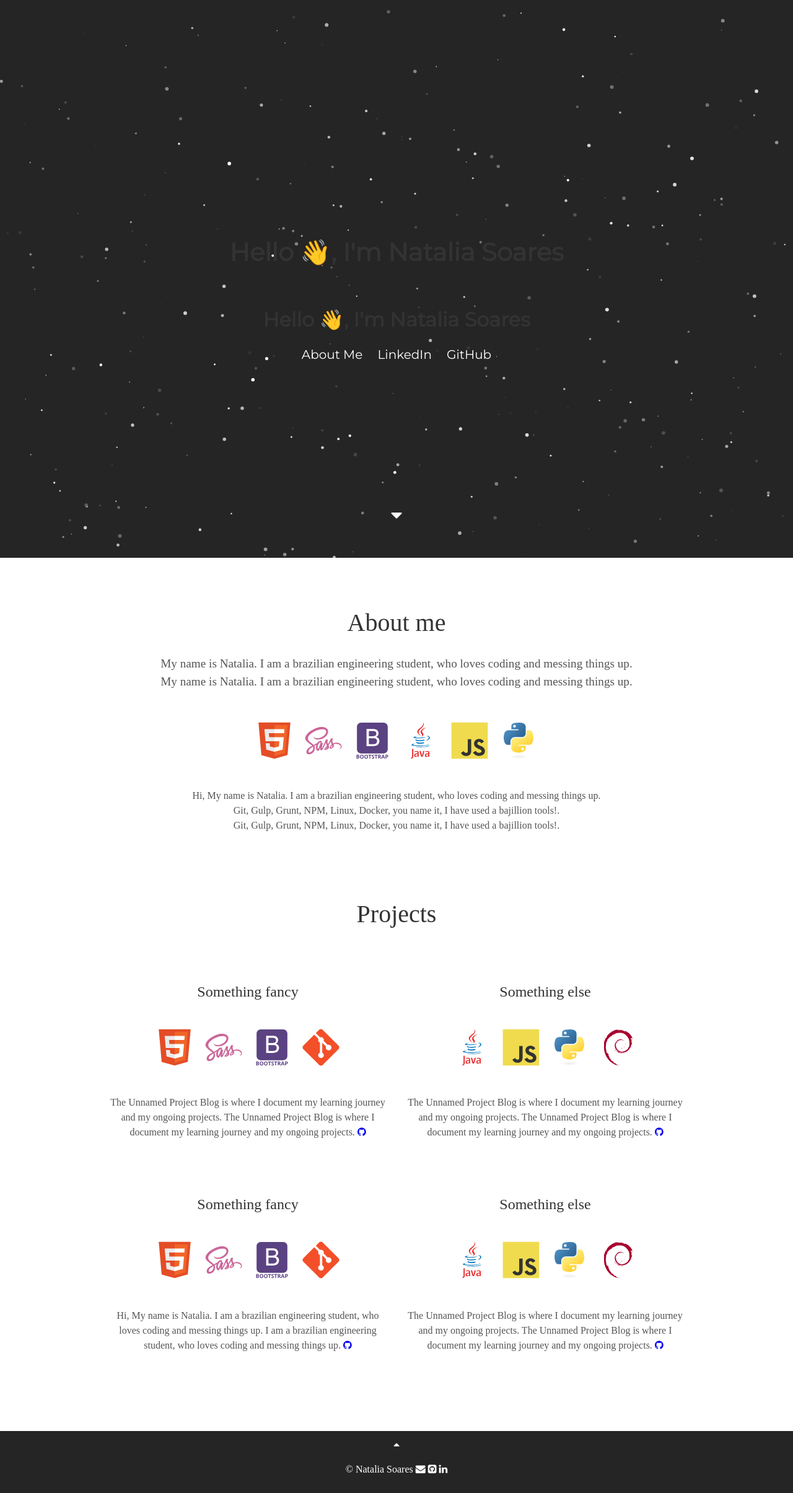
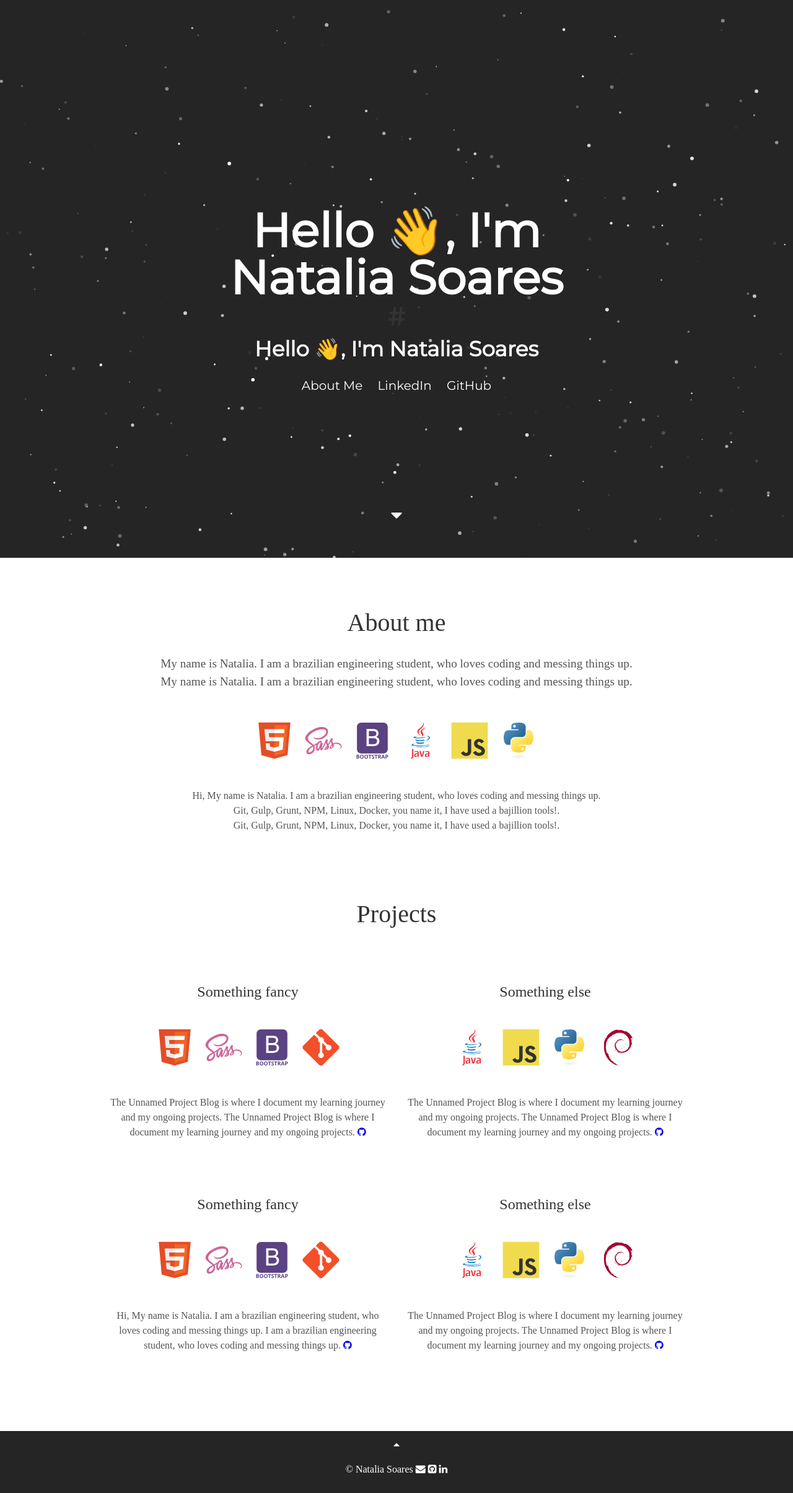
Before and after one commit to srnatalia/srnatalia.github.io, a Jekyll site: the page built from index.html, in a window 1280 px wide. Shown: the whole page at 62% size. Built offline with Jekyll 4.4.1, drawn with Linux system fonts in a browser that asks for light colours; some web fonts are replaced.

Commit message:
Update header.html

```diff
--- a/_includes/header.html
+++ b/_includes/header.html
@@ -1,24 +1,10 @@
 <div id="particles-js">
    <div class="header">
-      <style>
-         h1 {
-            font-color:#ffffff
-            font-size: 2.3rem
-         }
-
-      </style>
       <h1>
-      Hello 👋, I'm Natalia Soares
+         <span class="site-title">{{ site.user_title }}</span>
+        # <span class="site-description">{{ site.user_title }}</span>
       </h1>
-
-      <h1 style="font-size:200%">Hello 👋, I'm Natalia Soares </h1>
-
-       <!--
-       <h1>
-         <span class="site-title">{{ site.user_title }}</span>
-        <span class="site-description">{{ site.user_title }}</span>
-      </h1>
-
+      <!--
       <div class="header-icons">
         {% if site.email %}
         <a aria-label="Send email" href="mailto:{{ site.email }}"><i class="icon fa fa-envelope"></i></a>
```
